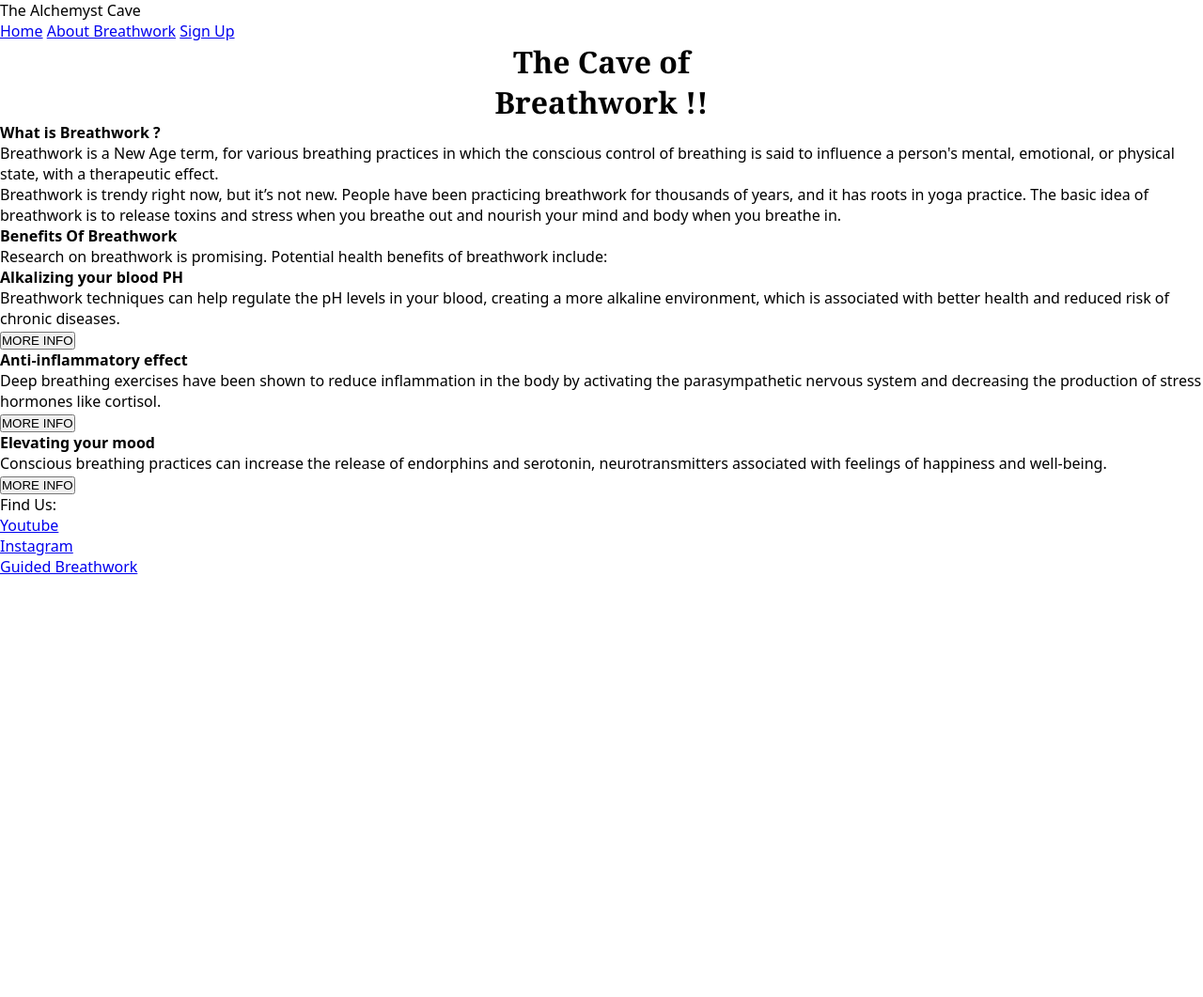
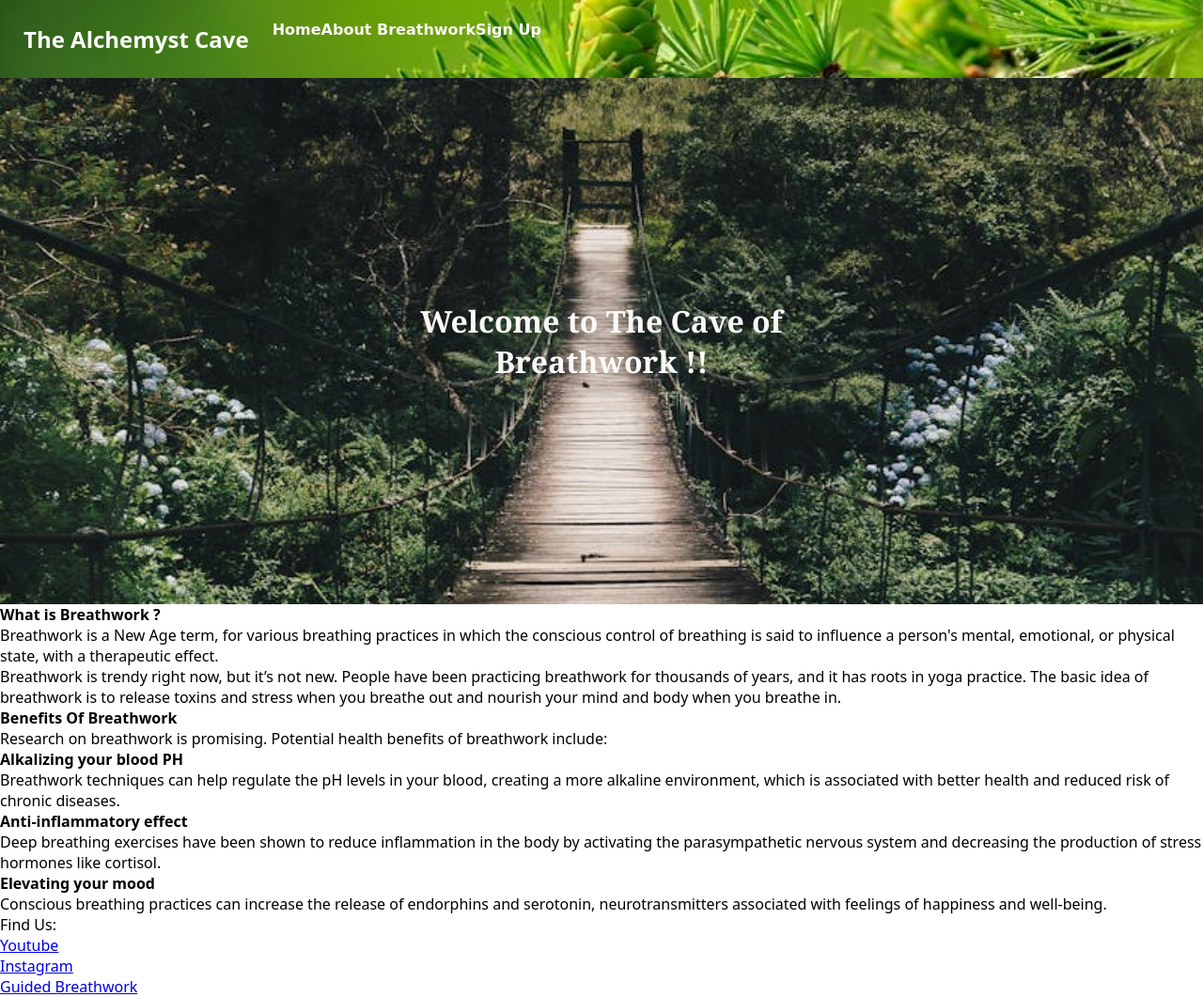
Before and after one commit to LionelWise77/PP1-The-Alchemist-Cave, a plain HTML site: page index.html in a window 1280 px wide. Shown: the whole page at 94% size. Before the commit the page ends 800 px from the top, so only its background shows below. Drawn offline with Linux system fonts and the light colour scheme.

Commit message:
assets/css/images/hojas-header.jpeg

```diff
--- a/assets/css/style.css
+++ b/assets/css/style.css
@@ -15,11 +15,61 @@ body {
     }
 
 
+.container {
+    max-width: 1400px;
+    margin: auto;
+}
+
+header {
+    background-color: rgb(255, 255, 255);
+
+    position: relative;
+    background: url(/assets/css/images/green-header.webp); no-repeat center/cover;
+    background-position: 100%;
+    background-image:linear-gradient(
+        0deg);
+        background-size: cover;
+        background-position: center,center;
+}
+
+header .logo {
+    margin: 0;
+    padding: 25px;
+    font-weight: bold;
+    color: rgb(255, 254, 254);
+    font-size: 1.5em;
+    text-align: center;
+    box-shadow: 0 2px 4px rgba(179, 221, 27, 0.1)
+    font-family:'Franklin Gothic Medium', 'Arial Narrow', Arial, sans-serif;
+
+}
+
+header .container {
+    display: flex;
+    flex-direction: row;
+    align-items: center;
+
+
+}
+
+header nav {
+    display: flex;
+    flex-direction:row ;
+    text-align: right;
+    padding-bottom: 20px;
+    margin-right: 20%;
+}
+
 
 h1 {
     font-size: 2em;
+
+    font-family:Georgia, 'Times New Roman', Times, serif;
+    color: rgb(250, 249, 247);
+    position: relative;
     text-align: center;
-    font-family:Georgia, 'Times New Roman', Times, serif
+    ;
+
 }
 
 h2 {
@@ -33,3 +83,30 @@ h3 {
 ul {
     list-style: none;
 }
+
+header a {
+    padding: 5px 10 px;
+    text-decoration: none;
+    font-weight: bold;
+    color : rgb(250, 246, 246);
+    font-family: cursive;
+}
+
+header a:hover {
+    color: rgb(192, 189, 41);
+}
+
+#hero {
+    display: flex;
+    align-items: center;
+    justify-content: center;
+    text-align: center;
+    flex-direction: column;
+    height: 70vh;
+    background: url(/assets/css/images/forest-breath.jpeg) no-repeat center/cover;
+    position: relative;
+    background-image:linear-gradient(
+        0deg);
+        background-size: cover;
+        background-position: center,center;
+}
--- a/assets/style.css
+++ /dev/null
@@ -1,2 +0,0 @@
-/* Google fonts import */
-@import url('https://fonts.googleapis.com/css2?family=Lato:wght@300&family=Oswald:wght@200;300;400;500;600;700&display=swap');
--- a/index.html
+++ b/index.html
@@ -36,10 +36,10 @@
     </header>
     <section id="hero">
 
-        <h1>The Cave of <br> Breathwork !!</h1>
+        <h1> Welcome to The Cave of <br> Breathwork !!</h1>
 
     </section>
-    <section id="what's-breathwork">
+    <section id="what-is-breathwork">
         <div class="img-container"></div>
         <h3>What is Breathwork ?</h3>
         <p>Breathwork is a New Age term, for various breathing practices in which the conscious control of breathing is
@@ -58,17 +58,17 @@
             <div class="benefits">
                 <h4><i class="fa-regular fa-circle-check"></i></i>Alkalizing your blood PH</h4>
                 <p>Breathwork techniques can help regulate the pH levels in your blood, creating a more alkaline environment, which is associated with better health and reduced risk of chronic diseases.</p>
-                <button>MORE INFO</button>
+
             </div>
             <div class="benefits">
                 <h4><i class="fas fa-circle-check"></i>Anti-inflammatory effect</h4>
                 <p>Deep breathing exercises have been shown to reduce inflammation in the body by activating the parasympathetic nervous system and decreasing the production of stress hormones like cortisol.</p>
-                <button>MORE INFO</button>
+
             </div>
             <div class="benefits">
                 <h4><i class="fas fa-circle-check"></i>Elevating your mood</h4>
                 <p>Conscious breathing practices can increase the release of endorphins and serotonin, neurotransmitters associated with feelings of happiness and well-being.</p>
-                <button>MORE INFO</button>
+
             </div>
         </div>
 
```
Also changed, not shown: assets/css/images/helechos-header.jpeg (added), assets/css/images/hojas-header.jpeg (added), assets/css/images/natur-breath.jpeg (added).
